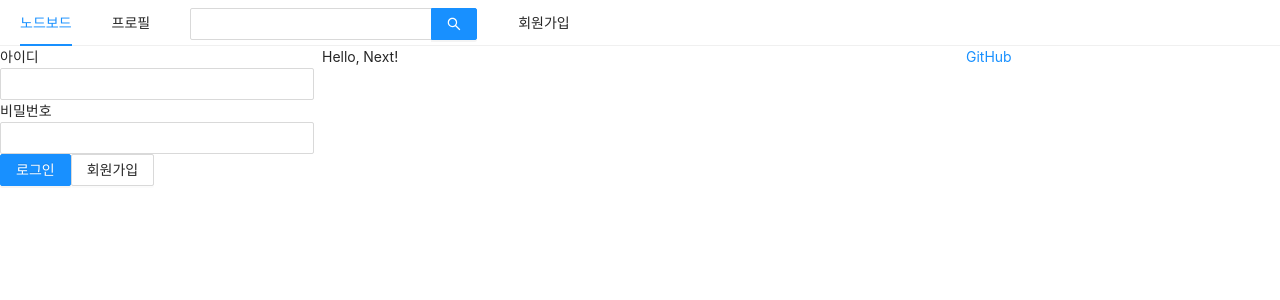
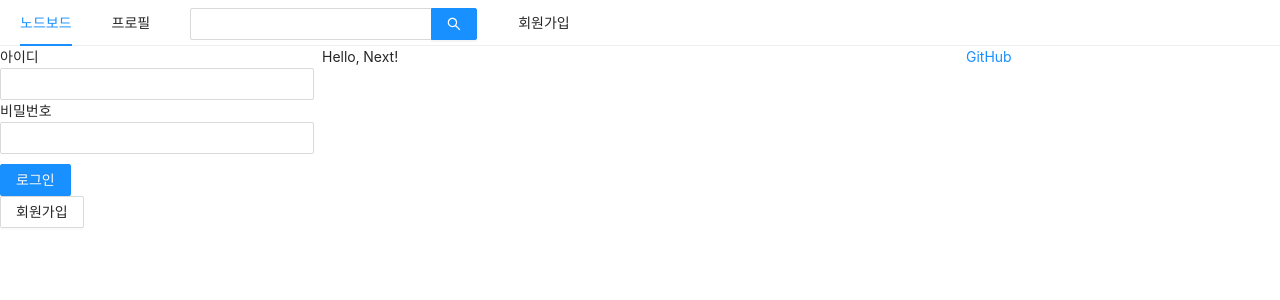
Before and after one commit to jhunderdog/NBF, a Next.js app: page / in a window 1280 px wide. Shown: the top 300 px of the page. Built offline with nearby package versions, Linux system fonts and the light colour scheme.

Commit message:
스타일 컴포넌트 쓰면서 리렌더링 피하기

```diff
--- a/components/AppLayout.js
+++ b/components/AppLayout.js
@@ -1,10 +1,15 @@
-import React, { useState } from "react";
+import React, { useState, useCallback, useMemo } from "react";
 import PropTypes from "prop-types";
 import Link from "next/link";
 import { Menu, Input, Row, Col } from "antd";
+import styled from "styled-components";
 
 import UserProfile from "../components/UserProfile";
 import LoginForm from "../components/LoginForm";
+
+const SearchInput = styled(Input.Search)`
+  vertical-align: middle;
+`;
 
 const AppLayout = ({ children }) => {
   const [isLoggedIn, setIsLoggedIn] = useState(false);
@@ -23,7 +28,7 @@
             </Link>
           </Menu.Item>
           <Menu.Item>
-            <Input.Search enterButton style={{ verticalAlign: "middle" }} />
+            <SearchInput enterButton />
           </Menu.Item>
           <Menu.Item>
             <Link href="/signup">
--- a/components/LoginForm.js
+++ b/components/LoginForm.js
@@ -1,7 +1,11 @@
-import React, { useState, useCallback } from "react";
+import React, { useState, useCallback, useMemo } from "react";
 import { Form, Input, Button } from "antd";
 import Link from "next/link";
+import styled from "styled-components";
 
+const ButtonWrapper = styled.div`
+  margin-top: 10px;
+`;
 const LoginForm = () => {
   const [id, setId] = useState("");
   const [password, setPassword] = useState("");
@@ -10,6 +14,12 @@
   }, []);
   const onChangePassword = useCallback((e) => {
     setPassword(e.target.value);
+  }, []);
+
+  const style = useMemo(() => {
+    {
+      marginTop: 10;
+    }
   }, []);
   return (
     <Form>
@@ -29,17 +39,16 @@
           required
         />
       </div>
-      <div>
+      <ButtonWrapper>
         <Button type="primary" htmlType="submit" loading={false}>
           로그인
         </Button>
-        <Link href="/signup">
-          <a>
-            <Button>회원가입</Button>
-          </a>
-        </Link>
-      </div>
-      <div></div>
+      </ButtonWrapper>
+      <Link href="/signup">
+        <a>
+          <Button>회원가입</Button>
+        </a>
+      </Link>
     </Form>
   );
 };
```
